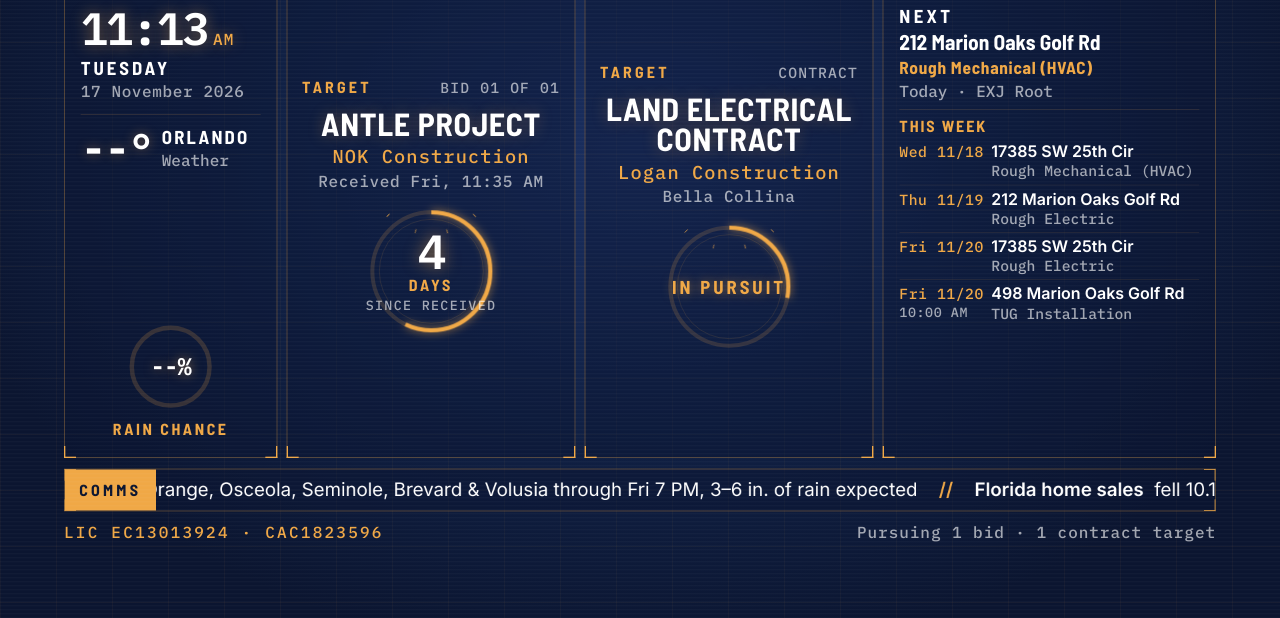
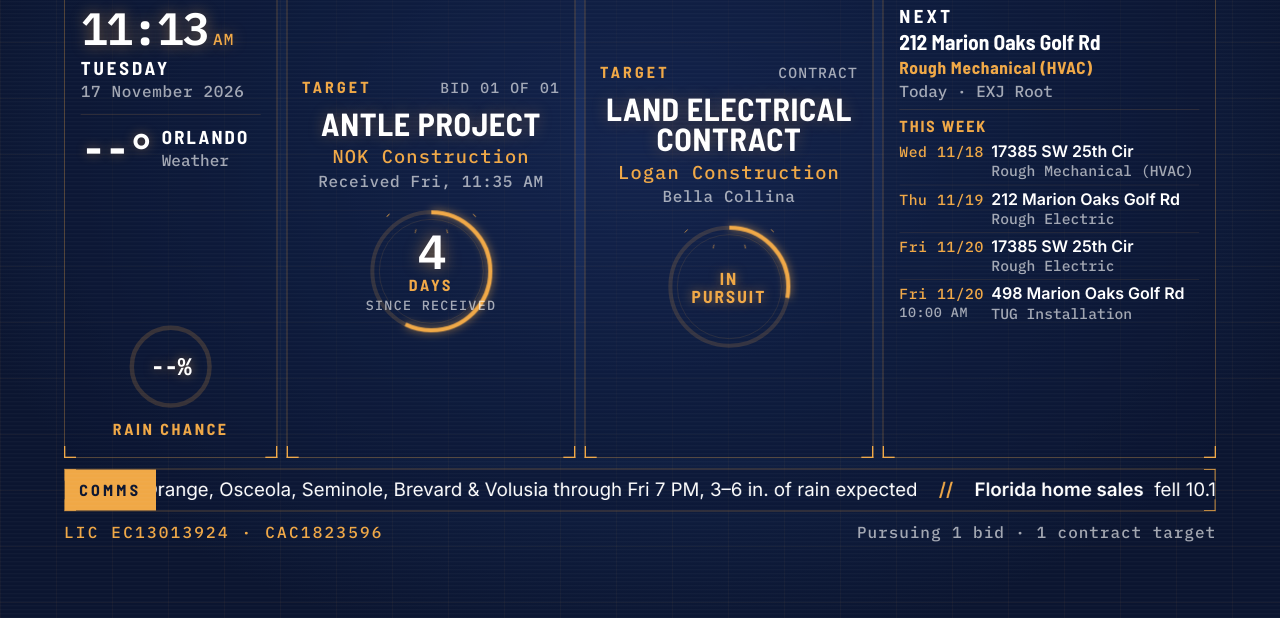
Before and after one commit to Sharmaelechvac/sharma-office-tv, a website: page docs/index.html in a window 1280 px wide. Shown: the part 182-800 px from the top of the page. Drawn offline with Linux system fonts and the light colour scheme; no server answers.

Commit message:
Office TV: fit IN PURSUIT and the Orlando weather line

```diff
--- a/docs/index.html
+++ b/docs/index.html
@@ -283,8 +283,10 @@
       font-family: "IBM Plex Mono", monospace;
       font-size: 24px;
       color: var(--mute);
-      white-space: nowrap;
+      line-height: 1.25;
+      white-space: normal;
     }
+    .wx-copy .loc .wx-nowp { display: block; }
     .rain {
       margin-top: auto;
       display: flex;
@@ -407,14 +409,17 @@
     .ring-core .status {
       font-family: "Barlow Semi Condensed", sans-serif;
       font-weight: 700;
-      font-size: 28px;
-      letter-spacing: 0.16em;
+      font-size: 26px;
+      letter-spacing: 0.12em;
       text-transform: uppercase;
       color: var(--gold);
       text-shadow: 0 0 16px rgba(240, 168, 70, 0.55);
-      line-height: 1.15;
-      padding: 0 18px;
+      line-height: 1.05;
+      padding: 0 10px;
+      text-align: center;
+      max-width: 72%;
     }
+    .ring-core .status .ln { display: block; }
     .empty-target {
       flex: 1;
       display: flex;
@@ -934,13 +939,25 @@
       return svg;
     }
 
+
+    function appendStatus(core, status) {
+      const n = el("div", "status");
+      const parts = String(status || "IN PURSUIT").trim().split(/\s+/).filter(Boolean);
+      if (parts.length >= 2) {
+        parts.forEach((p) => n.append(el("span", "ln", p)));
+      } else {
+        n.textContent = status || "IN PURSUIT";
+      }
+      core.append(n);
+    }
+
     function ringForBid(t) {
       const today = nyISO(new Date());
       const wrap = el("div", "ring-wrap");
       const core = el("div", "ring-core");
       if (t.kind === "manual" && t.dueMs == null && !t.dateISO) {
         wrap.append(ringSVG(0.28));
-        core.append(el("div", "status", t.status || "IN PURSUIT"));
+        appendStatus(core, t.status || "IN PURSUIT");
         wrap.append(core);
         return wrap;
       }
@@ -965,7 +982,7 @@
         return wrap;
       }
       wrap.append(ringSVG(0.28));
-      core.append(el("div", "status", t.status || "IN PURSUIT"));
+      appendStatus(core, t.status || "IN PURSUIT");
       wrap.append(core);
       return wrap;
     }
@@ -1330,7 +1347,9 @@
         document.getElementById("wx-temp").textContent = Math.round(j.current.temperature_2m) + "°";
         document.getElementById("wx-cond").textContent = wmoText(j.current.weather_code);
         const nowP = j.current.precipitation_probability;
-        document.getElementById("wx-loc").textContent = nowP != null ? "Orlando · " + Math.round(nowP) + "%" : "Orlando";
+        const loc = document.getElementById("wx-loc");
+        loc.replaceChildren(document.createTextNode("Orlando"));
+        if (nowP != null) loc.append(el("span", "wx-nowp", Math.round(nowP) + "%"));
         const hour = Number(new Intl.DateTimeFormat("en-US", { timeZone: TZ, hour: "numeric", hourCycle: "h23" }).format(new Date()));
         const rain = rainSummary(j.hourly, hour);
         const C = 2 * Math.PI * 70;
```
